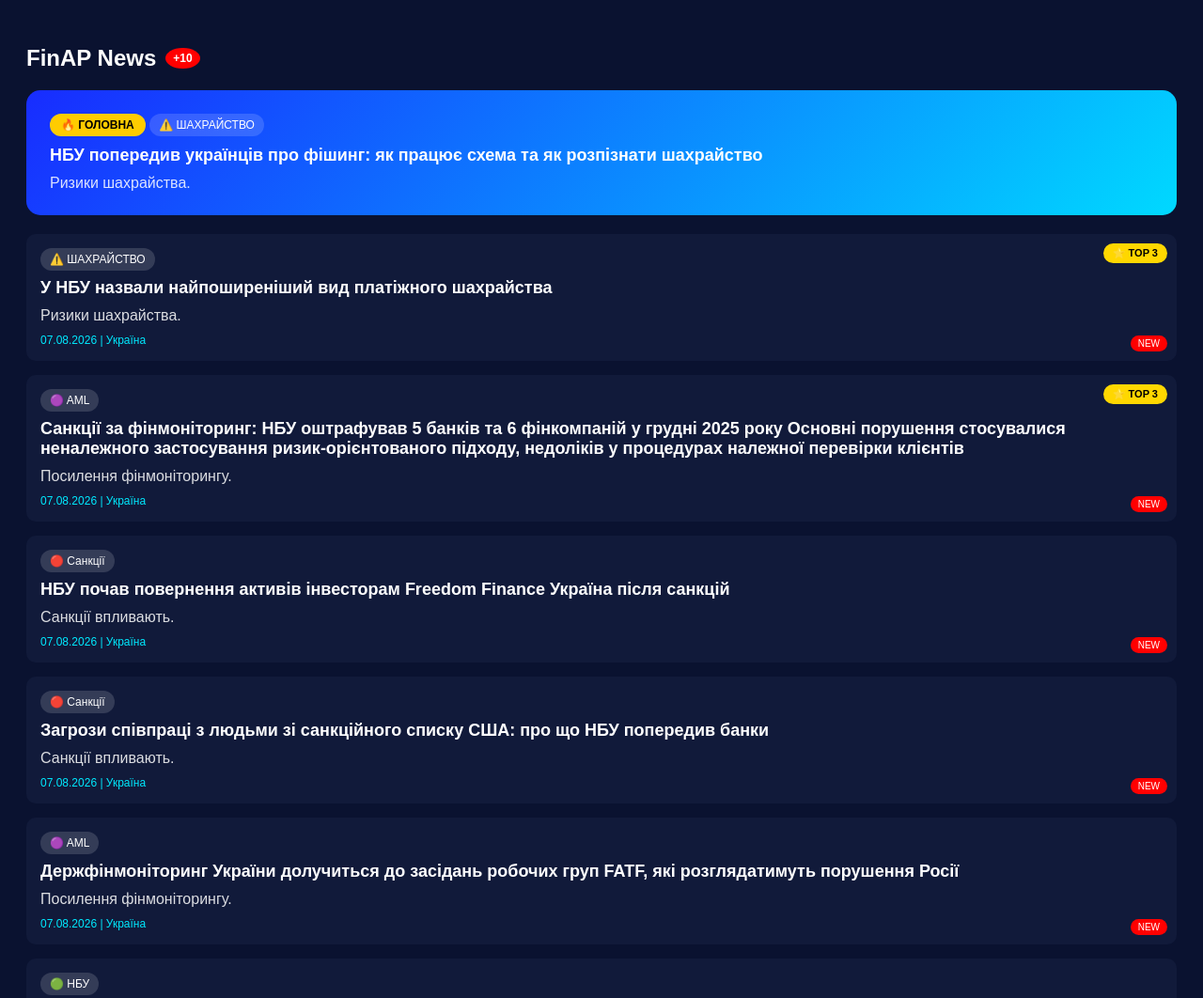
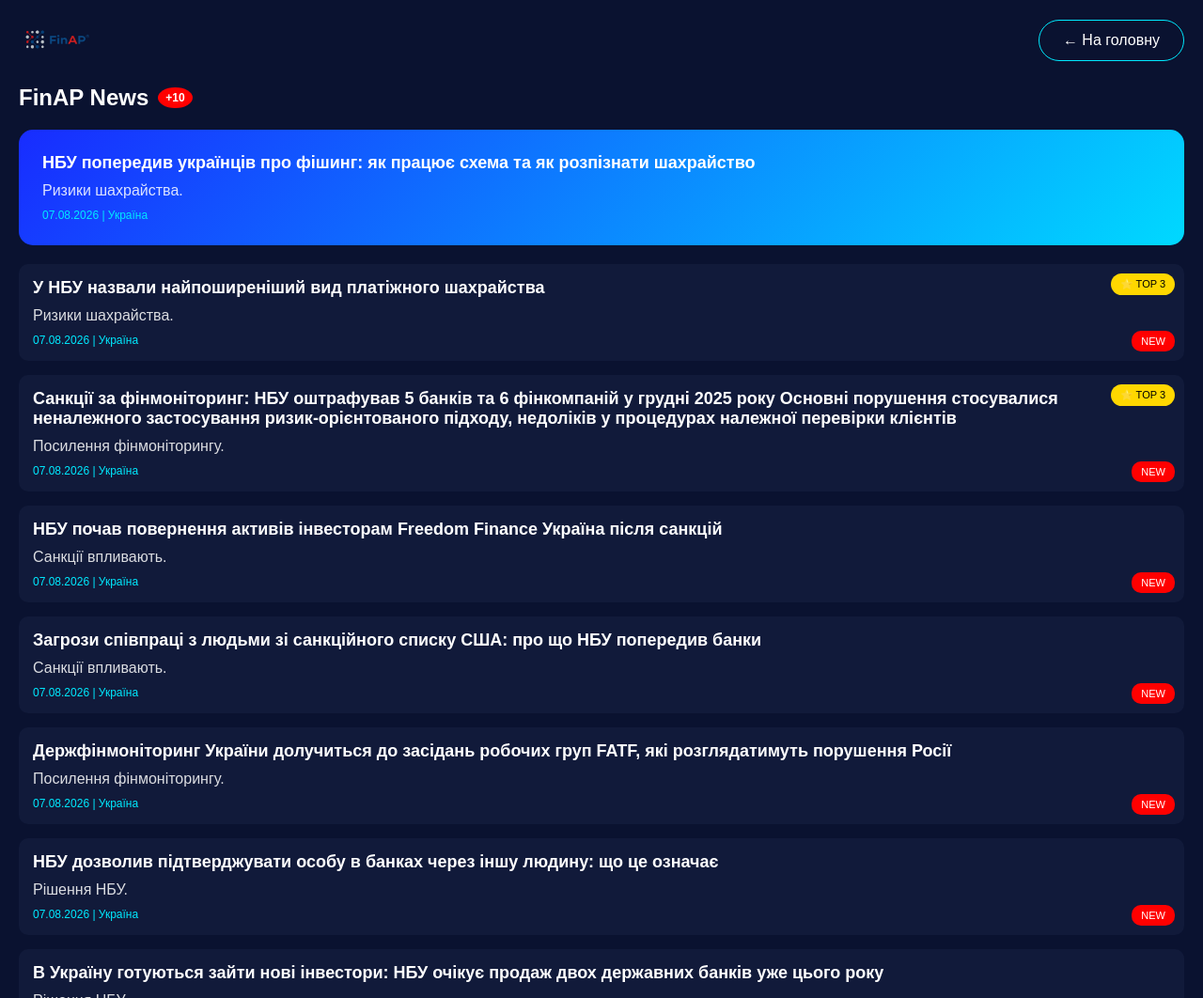
Before and after one commit to olpicg154-code/finap2, a website: page news.html in a window 1280 px wide. Shown: the top 1062 px of the page at 94% size. Drawn offline with Linux system fonts and the light colour scheme.

Commit message:
Add back to home button on news page

```diff
--- a/news.html
+++ b/news.html
@@ -2,23 +2,44 @@
 <html lang="uk">
 
 <head>
+
     <meta charset="UTF-8">
+    <meta name="viewport" content="width=device-width, initial-scale=1.0">
+
     <title>FinAP News</title>
 
     <style>
         body {
             background: #0a1230;
             color: white;
-            font-family: Arial;
+            font-family: Arial, sans-serif;
             padding: 20px;
+            margin: 0;
         }
 
+        .header {
+            display: flex;
+            align-items: center;
+            justify-content: space-between;
+            margin-bottom: 25px;
+        }
+
+        .header img {
+            height: 45px;
+        }
+
+        .back {
+            padding: 12px 25px;
+            border-radius: 30px;
+            border: 1px solid #00eaff;
+            color: white;
+            text-decoration: none;
+        }
 
         h2 {
             display: flex;
             align-items: center;
         }
-
 
         #newsCount {
             background: red;
@@ -29,7 +50,6 @@
         }
 
 
-        /* ГОЛОВНА */
         .main-news {
 
             background: linear-gradient(135deg, #182cff, #00d9ff);
@@ -45,66 +65,6 @@
         }
 
 
-
-        .main-label {
-
-            background: #ffcc00;
-
-            color: black;
-
-            display: inline-block;
-
-            padding: 5px 12px;
-
-            border-radius: 20px;
-
-            font-size: 12px;
-
-            font-weight: bold;
-
-            margin-bottom: 10px;
-
-        }
-
-
-
-        .title {
-
-            font-weight: bold;
-
-            font-size: 18px;
-
-        }
-
-
-        .short {
-
-            margin-top: 10px;
-
-            opacity: .85;
-
-        }
-
-
-        .badge {
-
-            display: inline-block;
-
-            padding: 5px 10px;
-
-            background: rgba(255, 255, 255, .15);
-
-            border-radius: 20px;
-
-            font-size: 12px;
-
-            margin-bottom: 8px;
-
-        }
-
-
-
-        /* КАРТКИ */
 
         .card {
 
@@ -124,7 +84,37 @@
 
 
 
-        /* TOP 3 */
+        .title {
+
+            font-weight: bold;
+
+            font-size: 18px;
+
+        }
+
+
+
+        .short {
+
+            margin-top: 10px;
+
+            opacity: .85;
+
+        }
+
+
+
+        .meta {
+
+            color: #00eaff;
+
+            font-size: 12px;
+
+            margin-top: 10px;
+
+        }
+
+
 
         .top-label {
 
@@ -138,24 +128,11 @@
 
             color: black;
 
-            padding: 4px 10px;
+            padding: 5px 10px;
 
             border-radius: 15px;
 
             font-size: 11px;
-
-            font-weight: bold;
-
-        }
-
-
-        .meta {
-
-            color: #00eaff;
-
-            font-size: 12px;
-
-            margin-top: 10px;
 
         }
 
@@ -171,11 +148,11 @@
 
             background: red;
 
-            padding: 3px 8px;
+            padding: 5px 10px;
 
             border-radius: 10px;
 
-            font-size: 10px;
+            font-size: 11px;
 
         }
     </style>
@@ -184,6 +161,17 @@
 
 
 <body>
+
+
+    <div class="header">
+
+        <img src="logo.png">
+
+        <a href="index.html" class="back">
+            ← На головну
+        </a>
+
+    </div>
 
 
     <h2>
@@ -204,14 +192,14 @@
     <script>
 
 
-        const viewed = JSON.parse(localStorage.getItem("viewedNews") || "[]");
+        const viewed =
+            JSON.parse(localStorage.getItem("viewedNews") || "[]");
+
 
 
         fetch("data/news.json")
 
-
             .then(res => res.json())
-
 
             .then(data => {
 
@@ -235,36 +223,28 @@
 
 
 
-                    // ГОЛОВНА
-
                     if (item.top === "main") {
 
 
                         const div = document.createElement("div");
+
 
                         div.className = "main-news";
 
 
                         div.innerHTML = `
 
-<div class="main-label">
-🔥 ГОЛОВНА
-</div>
-
-<div class="badge">
-${item.badge}
-</div>
-
-
 <div class="title">
 ${item.title}
 </div>
 
-
 <div class="short">
-${item.short}
+${item.short || ""}
 </div>
 
+<div class="meta">
+${item.date} | ${item.category}
+</div>
 
 `;
 
@@ -282,30 +262,23 @@
 
 
 
-                    // TOP 3
-
                     const div = document.createElement("div");
 
 
                     div.className = "card";
 
 
-
                     div.innerHTML = `
 
-${item.top === "top" ?
-                            '<div class="top-label">⭐ TOP 3</div>'
-                            : ''}
+${item.top === "top"
+                            ? '<div class="top-label">⭐ TOP 3</div>'
+                            : ""}
 
 
+${isNew
+                            ? '<div class="new">NEW</div>'
+                            : ""}
 
-${isNew ? '<div class="new">NEW</div>' : ''}
-
-
-
-<div class="badge">
-${item.badge}
-</div>
 
 
 <div class="title">
@@ -314,16 +287,13 @@
 
 
 <div class="short">
-${item.short}
+${item.short || ""}
 </div>
 
 
 <div class="meta">
-
 ${item.date} | ${item.category}
-
 </div>
-
 
 `;
 
@@ -347,8 +317,6 @@
 
             })
 
-
-
             .catch(() => {
 
                 document.body.innerHTML = "Помилка завантаження новин";
@@ -363,6 +331,7 @@
 
             let viewed =
                 JSON.parse(localStorage.getItem("viewedNews") || "[]");
+
 
 
             if (!viewed.includes(item.title)) {
@@ -394,7 +363,6 @@
         }
 
 
-
     </script>
 
 
```
